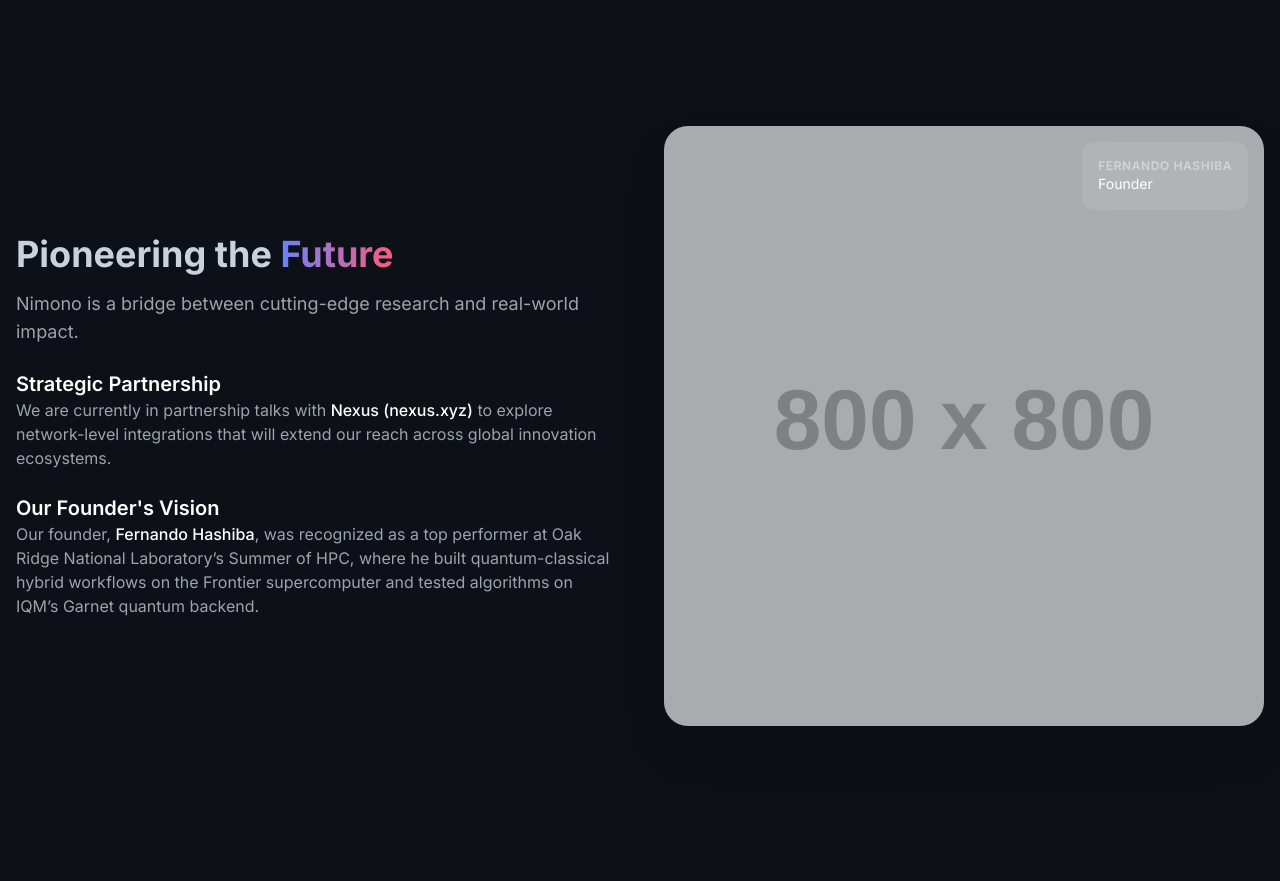
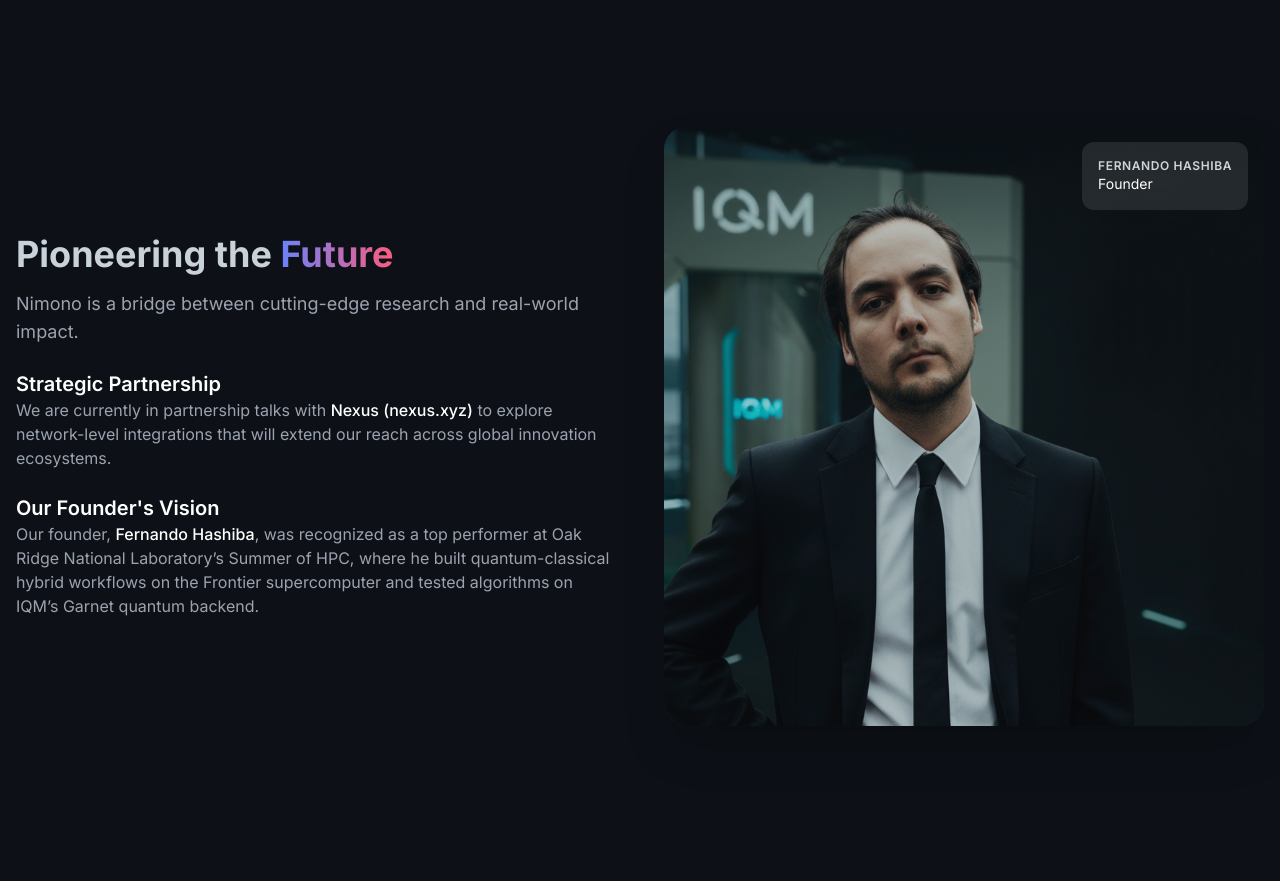
Before and after one commit to elicodes18/nimono, a plain HTML site: page index.html in a window 1280 px wide. Shown: the part 1320-2201 px from the top of the page. Drawn offline with nearby package versions, Linux system fonts and the light colour scheme; placeholder pictures from the web are drawn by us.

Commit message:
Update index.html

```diff
--- a/index.html
+++ b/index.html
@@ -174,7 +174,7 @@
             </div>
             <div class="relative">
                 <div class="w-full aspect-square bg-gray-800 rounded-3xl overflow-hidden shadow-2xl">
-                    <img src="https://placehold.co/800x800/161b22/c9d1d9?text=Quantum+Tech+Image" alt="Abstract quantum technology" class="w-full h-full object-cover opacity-80">
+                    <img src="/images/IQM_profile.png" alt="Abstract quantum technology" class="w-full h-full object-cover opacity-80">
                 </div>
                 <div class="absolute top-0 right-0 p-4 bg-white/10 rounded-xl backdrop-blur-md -translate-x-4 translate-y-4">
                     <p class="text-xs font-semibold uppercase tracking-wider text-gray-300">Fernando Hashiba</p>
```
